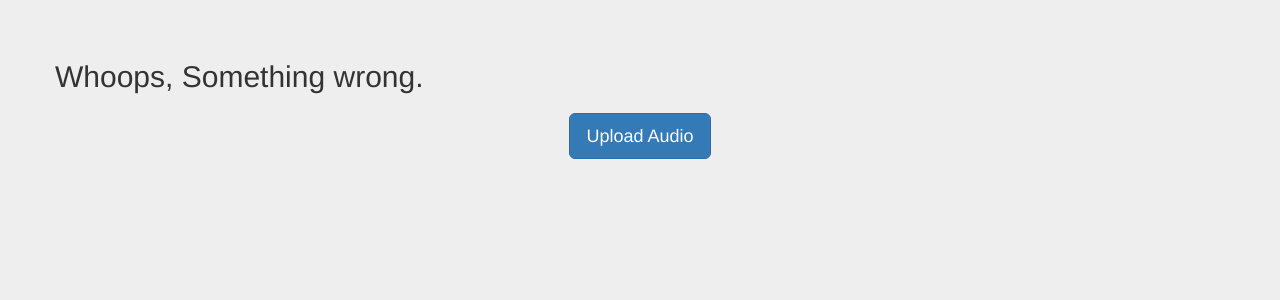
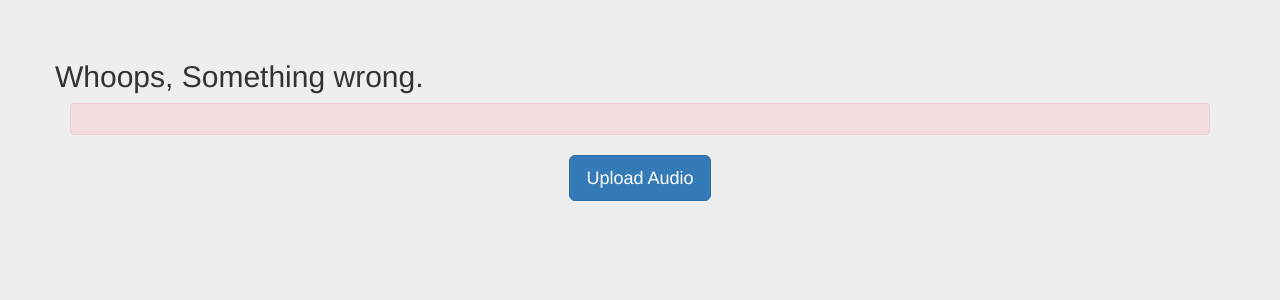
Before and after one commit to r0r1/google-speech-client, a PHP site: page /app/upload.php in a window 1280 px wide. Shown: the top 300 px of the page. Run offline with PHP 8.4, Linux system fonts and the light colour scheme; data that the repository does not hold is empty.

Commit message:
styling result upload

```diff
--- a/app/upload.php
+++ b/app/upload.php
@@ -39,15 +39,15 @@ if (isset($_POST["upload"])) {
 	      	<?php if (count($messages)) { ?>
 	      		<h2>Result</h2>
 		      	<?php foreach ($messages as $message) { ?>
-		      		<div class="col-md-12" style="border:1px solid #ddd">
-		      			<p><?php echo $message; ?></p>
+		      		<div class="col-md-12">
+		      			<p class="alert alert-info"><?php echo $message; ?></p>
 		      		</div>
 		      		<br>
 		      	<?php } ?>
 	      	<?php } else { ?>
 	      		<h2>Whoops, Something wrong.</h2>
 	      		<div class="col-md-12">
-		      		<p><?php echo $message; ?></p>
+		      		<p class="alert alert-danger"><?php echo $message; ?></p>
 		      	</div>
 	      	<?php } ?>
 
```
